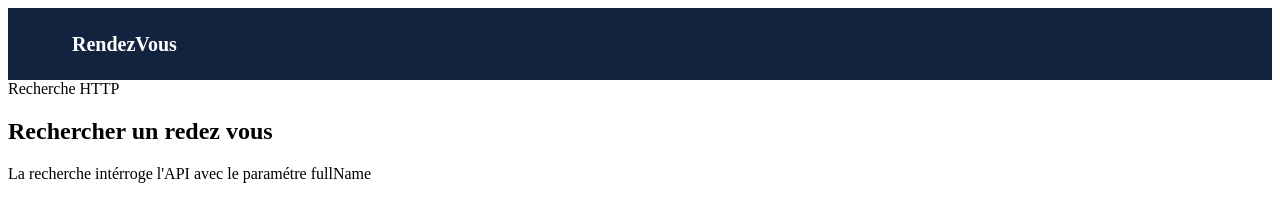
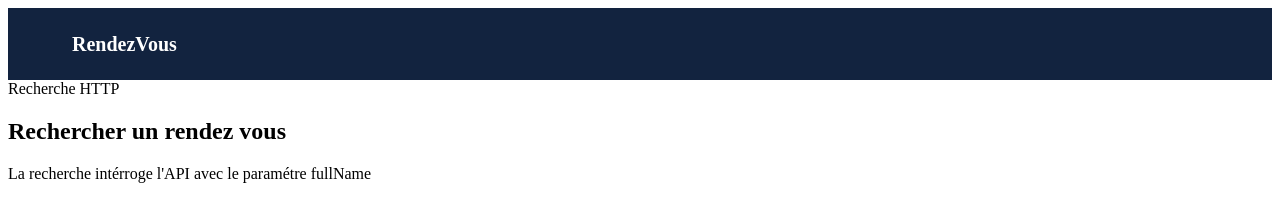
Before and after one commit to khalillakhdhar/appointment-frontend, an Angular app: page /search in a window 1280 px wide. Shown: the top 198 px of the page. Built offline with nearby package versions, Linux system fonts and the light colour scheme.

Commit message:
Update appointment-search.html

```diff
--- a/src/app/features/appointment-search/appointment-search.html
+++ b/src/app/features/appointment-search/appointment-search.html
@@ -1,7 +1,7 @@
 <section class="page">
 <div class="page-heading split">
 <div>
-  <span class="eyebrow">Recherche HTTP</span><h1>Rechercher un redez vous</h1>
+  <span class="eyebrow">Recherche HTTP</span><h1>Rechercher un rendez vous</h1>
   <p>La recherche intérroge l'API avec le paramétre fullName</p>
 </div>
 
```
